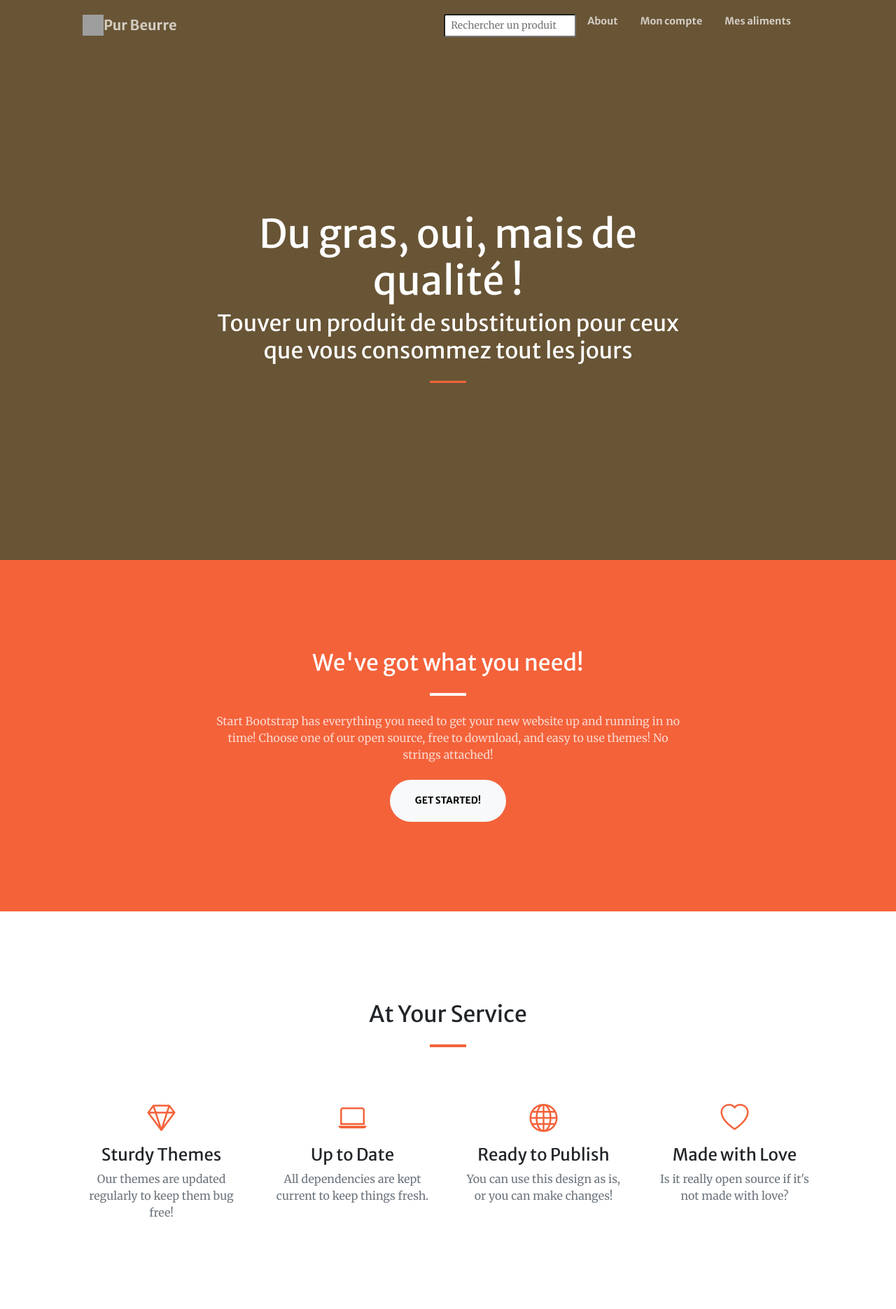
After one commit to Blankxx420/P8-Healty-choice, a Django app: template search/templates/search/home.html in a window 1280 px wide. The commit adds this page. Shown: the top 1870 px of the page at 70% size. Run offline with Django 3.2, Linux system fonts and the light colour scheme; the template is opened without the code that fills it, so the values that code supplies are empty; some libraries are stand-ins or nearby versions; grey boxes are pictures that could not be loaded.

Commit message:
ajout de bootstrap creative et mise en place de base.html et home.html

```diff
--- a/djangoProject/settings.py
+++ b/djangoProject/settings.py
@@ -129,7 +129,7 @@ USE_TZ = True
 # https://docs.djangoproject.com/en/3.2/howto/static-files/
 STATIC_URL = '/static/'
 STATICFILES_DIRS = [
-   BASE_DIR/"static",
+    BASE_DIR / "static"
 ]
 
 # Default primary key field type
--- a/djangoProject/urls.py
+++ b/djangoProject/urls.py
@@ -14,11 +14,10 @@ Including another URLconf
     2. Add a URL to urlpatterns:  path('blog/', include('blog.urls'))
 """
 from django.contrib import admin
-from django.urls import path
-
-import search.views.views_home
+from django.urls import path, include
+import search.urls
 
 urlpatterns = [
     path('admin/', admin.site.urls),
-    path("/home", search.views.views_home.home())
+    path('', include(search.urls))
 ]
--- /dev/null
+++ b/search/templates/search/home.html
@@ -0,0 +1,54 @@
+<!DOCTYPE html>
+{% extends "admin/base.html" %}
+{% load static %}
+<html lang="en">
+<head>
+    <meta charset="UTF-8">
+    <title>Title</title>
+<   /head>
+<body><
+{% block nav %}
+    <nav class="navbar navbar-expand-lg navbar-light fixed-top py-3" id="mainNav">
+            <div class="container px-4 px-lg-5">
+                <img src="{% static "dist/assets/img/image1.png"%}" width="30" height="30" class="d-inline-block align-top" alt="">
+                <a class="navbar-brand" href="#page-top">Pur Beurre</a>
+                <button class="navbar-toggler navbar-toggler-right" type="button" data-bs-toggle="collapse" data-bs-target="#navbarResponsive" aria-controls="navbarResponsive" aria-expanded="false" aria-label="Toggle navigation"><span class="navbar-toggler-icon"></span></button>
+                <div class="collapse navbar-collapse" id="navbarResponsive">
+                    <ul class="navbar-nav ms-auto my-2 my-lg-0">
+                        <li>
+                            <form id="nav-search">
+                                <div class="form-row">
+                                    <div class="col">
+                                        <input type="text" class="form-control-sm" placeholder="Rechercher un produit">
+                                    </div>
+                                </div>
+                            </form>
+                        </li>
+                        <li class="nav-item"><a class="nav-link" href="">About</a></li>
+                        <li class="nav-item"><a class="nav-link" href="#services">Mon compte</a></li>
+                        <li class="nav-item"><a class="nav-link" href="#portfolio">Mes aliments</a></li>
+                        <li class="nav-item"><a class="nav-link" href="#contact"></a></li>
+
+                    </ul>
+                </div>
+            </div>
+        </nav>
+{% endblock %}
+{% block header %}
+    <header class="masthead">
+            <div class="container px-4 px-lg-5 h-100">
+                <div class="row gx-4 gx-lg-5 h-100 align-items-center justify-content-center text-center">
+                    <div class="col-lg-8 align-self-end">
+                        <h1 class="text-white font-weight-bold">Du gras, oui, mais de qualité !</h1>
+                        <h2 class="text-white font-weight-bold">Touver un produit de substitution pour ceux que vous consommez tout les jours</h2>
+                        <hr class="divider" />
+                    </div>
+                    <div class="col-lg-8 align-self-baseline">
+
+                    </div>
+                </div>
+            </div>
+        </header>
+{% endblock header %}
+</body>
+</html>
--- /dev/null
+++ b/search/urls.py
@@ -0,0 +1,6 @@
+from django.urls import path
+from .views import home
+
+urlpatterns = [
+    path('', home),
+]
--- /dev/null
+++ b/search/views.py
@@ -0,0 +1,5 @@
+from django.shortcuts import render
+
+
+def home(request):
+    return render(request, 'search/home.html')
--- a/search/views/views_home.py
+++ /dev/null
@@ -1,5 +0,0 @@
-from django.shortcuts import render
-
-
-def home():
-    render("templates/home.html", template_name=home)
--- a/static/src/scss/sections/_masthead.scss
+++ b/static/src/scss/sections/_masthead.scss
@@ -12,7 +12,7 @@ header.masthead {
     background: linear-gradient(to bottom,
         #{fade-out($brown, 0.2)} 0%,
         #{fade-out($brown, 0.2)} 100%),
-    url("../assets/img/bg-masthead.jpg");
+    url("../assets/img/bg-home.jpg");
 
     background-position: center;
     background-repeat: no-repeat;
--- a/templates/base.html
+++ b/templates/admin/base.html
@@ -17,7 +17,7 @@
         <!-- SimpleLightbox plugin CSS-->
         <link href="https://cdnjs.cloudflare.com/ajax/libs/SimpleLightbox/2.1.0/simpleLightbox.min.css" rel="stylesheet" />
         <!-- Core theme CSS (includes Bootstrap)-->
-        <link href="{% static 'static/dist/css/styles.css'%}" rel="stylesheet" />
+        <link href="{% static 'dist/css/styles.css'%}" rel="stylesheet" />
     </head>
     <body id="page-top">
     <!-- Navigation-->
```
Also changed, not shown: search/templates/home.html (deleted, +0 -14 lines), search/views/__init__.py (deleted), static/dist/assets/img/bg-home.jpg (added), static/dist/css/styles.css.
